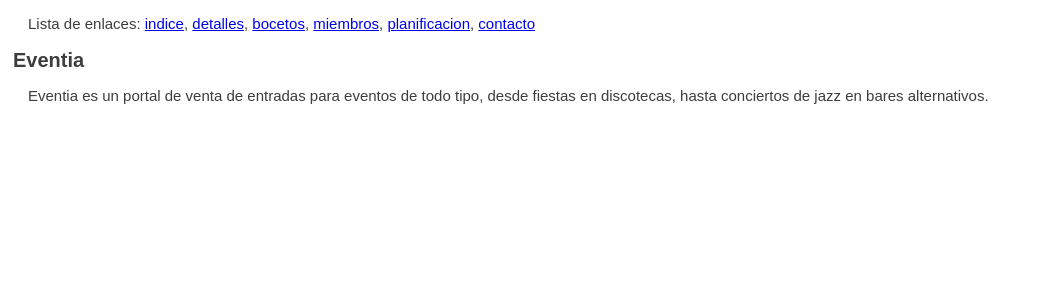
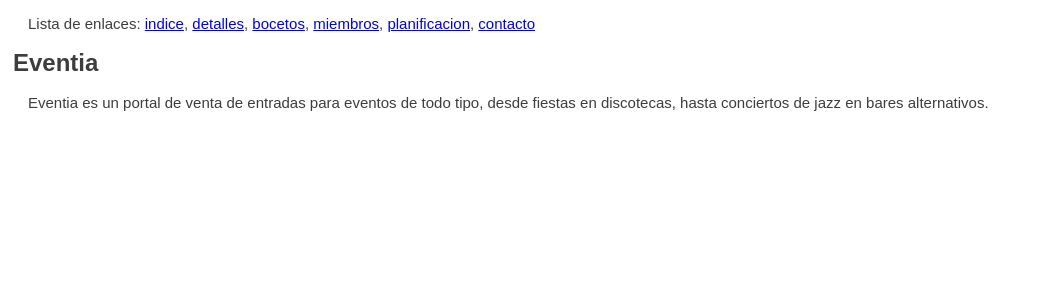
Before and after one commit to dportu/Sistemas-Web-2025, a PHP site: page /index.html in a window 1280 px wide. Shown: the top 300 px of the page, without its empty margins (0-1037 px from the left). Run offline with PHP 8.4, Linux system fonts and the light colour scheme.

Commit message:
Cambio de tamaño de h1 css

```diff
--- a/Práctica1/CSS/default.css
+++ b/Práctica1/CSS/default.css
@@ -10,7 +10,7 @@ p {
 }
 h1 {
     margin-left: 5px;
-    font-size: 20px;
+    font-size: 24px;
 }
 h2 {
     margin-left: 5px;
```
